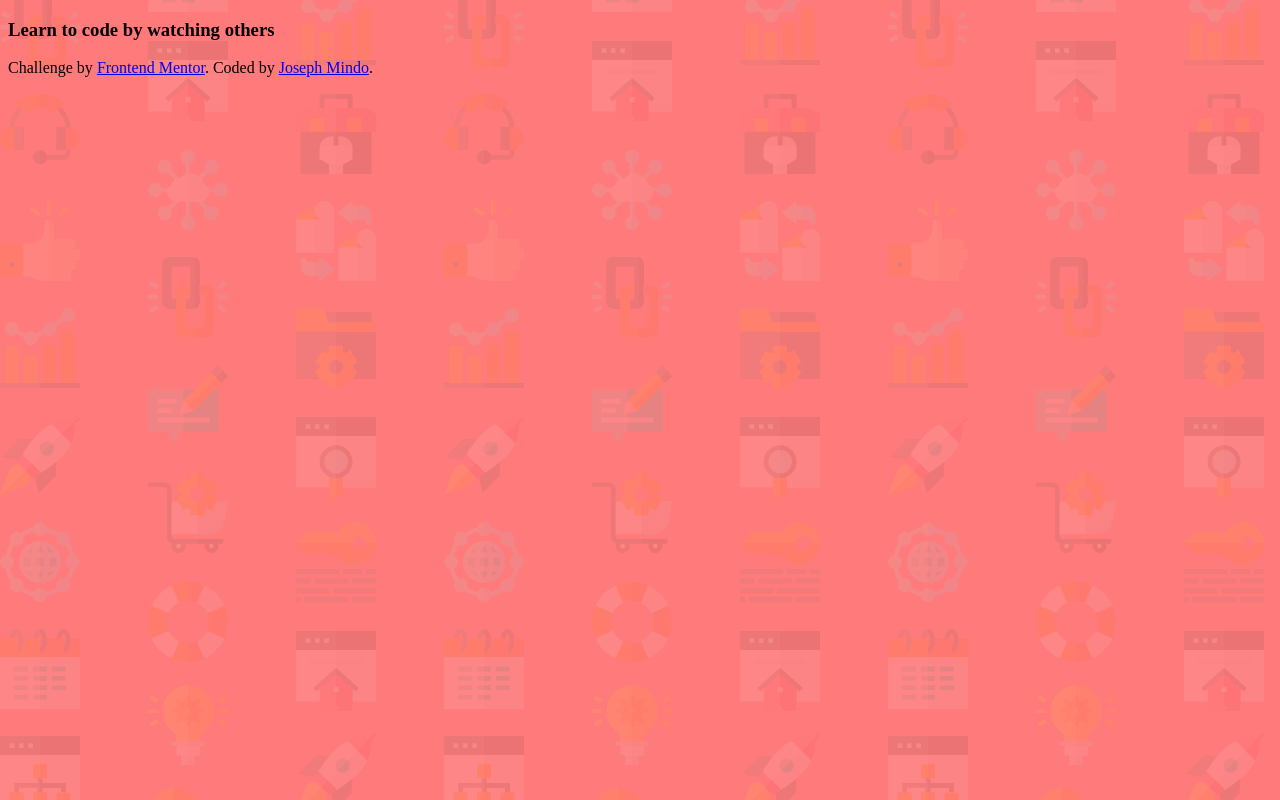
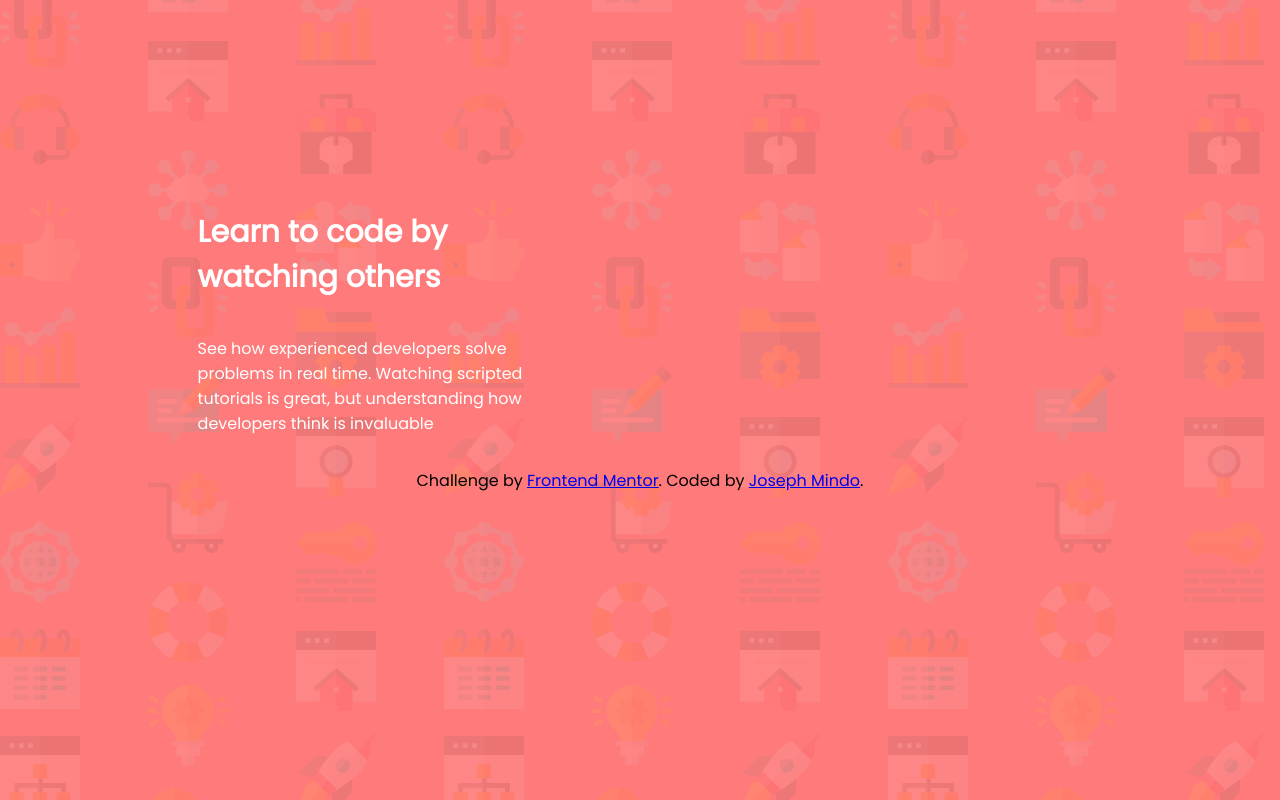
Before and after one commit to Mindo-Joseph/Frontend-Mentor-Challenges, a plain HTML site: page intro-component-with-signup-form-master/index.html in a window 1280 px wide. Drawn offline with Linux system fonts and the light colour scheme.

Commit message:
add left-side text

```diff
--- a/intro-component-with-signup-form-master/index.html
+++ b/intro-component-with-signup-form-master/index.html
@@ -6,6 +6,7 @@
 
   <link rel="icon" type="image/png" sizes="32x32" href="./images/favicon-32x32.png">
   <link rel="stylesheet" href="style.css">
+  <link href="https://fonts.googleapis.com/css?family=Poppins&display=swap" rel="stylesheet">
 
   <title>Frontend Mentor | Intro component with sign up form</title>
 
@@ -13,7 +14,9 @@
 </head>
 <body>
   <div class="main-text">
-    <h3>Learn to code by watching others</h3>
+    <h1>Learn to code by watching others</h2>
+    <p>See how experienced developers solve problems in real time.
+    Watching scripted tutorials is great, but understanding how developers think is invaluable</p>
   </div>
 
   <footer>
--- a/intro-component-with-signup-form-master/style.css
+++ b/intro-component-with-signup-form-master/style.css
@@ -3,6 +3,30 @@
 }
 body{
     background-color: hsl(0,100%,74%);
+    font-size: 16px;
+    font-family: 'Poppins', sans-serif;
     background-image: url(images/bg-intro-desktop.png);
 
 }
+.main-text{
+    margin-left: 15%;
+    display: flex;
+    flex-direction: column;
+    max-width: 30%;
+    justify-content: center;
+    margin-top: 15%;
+}
+
+.main-text h1{
+    font-weight: 700;
+    font-size: 30px;
+    color: white;
+}
+.main-text p{
+    font-weight: 400;
+    color: white;
+}
+footer{
+    display: flex;
+    justify-content: center;
+}
```
